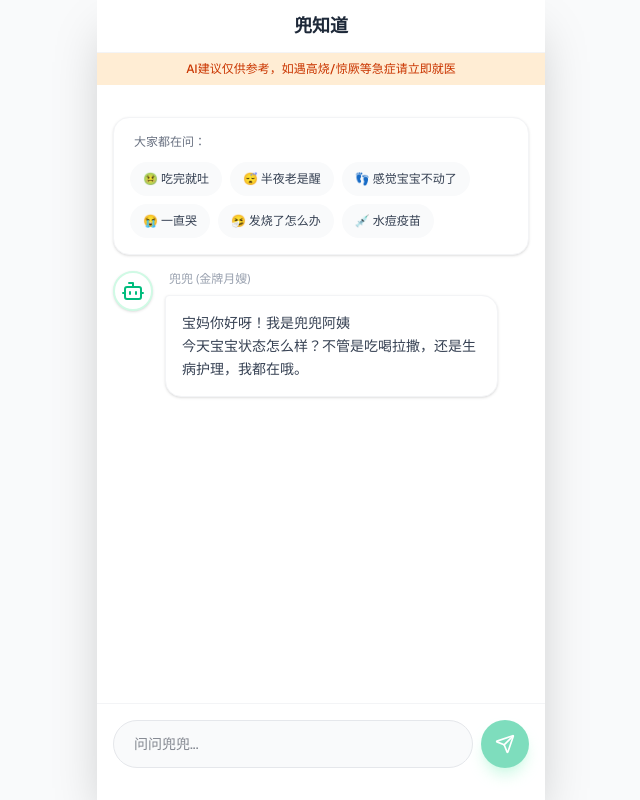
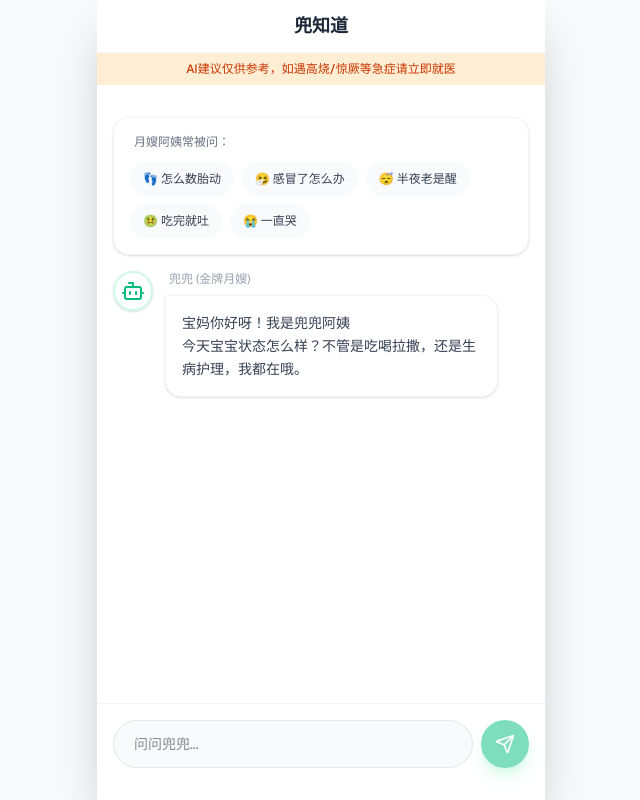
Before and after one commit to siegzhong-maker/babycase_web, a Next.js app: page / in a window 1280 px wide. Shown: the whole page, without its empty margins (319-959 px from the left). Built offline with nearby package versions, Linux system fonts and the light colour scheme.

Commit message:
refactor: reduce recommendations, mutual exclusivity, 月嫂阿姨常被问

```diff
--- a/src/app/page.js
+++ b/src/app/page.js
@@ -6,8 +6,6 @@ import SopWizard from '@/components/SopWizard';
 import WorryWall from '@/components/WorryWall';
 import ClarifyCard from '@/components/ClarifyCard';
 import { KNOWLEDGE_BASE } from '@/data/knowledge_base';
-
-const DEFAULT_SUGGESTIONS = ["发烧多少度要去医院？", "可以继续喂奶吗？", "什么时候需要就医？"];
 
 // Helper for JSON parsing
 function safeParseJSON(str) {
@@ -50,12 +48,11 @@ export default function Home() {
   useEffect(() => {
     // 覆盖默认Tags，展示测试场景
     const testScenarios = [
+      { id: "case_fetal_movement", display_tag: "👣 怎么数胎动", query: "怎么数胎动" },
+      { id: "case_cold_ambiguous", display_tag: "🤧 感冒了怎么办", query: "感冒了怎么办" },
+      { id: "case_wake_ambiguous", display_tag: "😴 半夜老是醒", query: "半夜老是醒" },
       { id: "case_vomit_ambiguous", display_tag: "🤢 吃完就吐", query: "吃完就吐" },
-      { id: "case_wake_ambiguous", display_tag: "😴 半夜老是醒", query: "半夜老是醒" },
-      { id: "case_fetal_movement", display_tag: "👣 感觉宝宝不动了", query: "感觉宝宝不动了" },
-      { id: "case_colic", display_tag: "😭 一直哭", query: "一直哭" },
-      { id: "case_cold_ambiguous", display_tag: "🤧 发烧了怎么办", query: "发烧了怎么办" },
-      { id: "case_chickenpox", display_tag: "💉 水痘疫苗", query: "水痘疫苗" }
+      { id: "case_colic", display_tag: "😭 一直哭", query: "一直哭" }
     ];
     setWorryTags(testScenarios);
   }, []);
@@ -212,13 +209,10 @@ WARNING: ${matchedCase.warning}
 
       setMessages(prev => [...prev, aiMsg]);
 
-      if (aiData.suggestions && Array.isArray(aiData.suggestions) && aiData.suggestions.length > 0) {
-        setSuggestions(aiData.suggestions);
-      } else if (matchedCase?.fallback_suggestions?.length > 0) {
-        setSuggestions(matchedCase.fallback_suggestions);
-      } else {
-        setSuggestions(DEFAULT_SUGGESTIONS);
-      }
+      const raw = aiData.suggestions && Array.isArray(aiData.suggestions) && aiData.suggestions.length > 0
+        ? aiData.suggestions
+        : (matchedCase?.fallback_suggestions?.length > 0 ? matchedCase.fallback_suggestions : []);
+      setSuggestions(raw.slice(0, 2));
 
     } catch (error) {
       console.error(error);
@@ -351,8 +345,8 @@ WARNING: ${matchedCase.warning}
           </div>
         )}
 
-        {/* 提问前推荐：大家都在问（对话中常驻） */}
-        {messages.length > 1 && (
+        {/* 提问前推荐：月嫂阿姨常被问（与猜你想问互斥，suggestions 为空时展示） */}
+        {messages.length > 1 && suggestions.length === 0 && !isLoading && (
           <WorryWall tags={worryTags} onTagClick={handleTagClick} compact />
         )}
 
--- a/src/components/WorryWall.js
+++ b/src/components/WorryWall.js
@@ -7,7 +7,7 @@ export default function WorryWall({ tags, onTagClick, compact }) {
     return (
       <div className="px-4 pb-2">
         <div className="flex items-center gap-1 text-xs font-medium text-gray-500 mb-2 px-1">
-          <span>大家都在问</span>
+          <span>月嫂阿姨常被问</span>
         </div>
         <div className="flex gap-2 overflow-x-auto pb-2 scrollbar-hide">
           {tags.map((tag) => (
@@ -26,7 +26,7 @@ export default function WorryWall({ tags, onTagClick, compact }) {
 
   return (
     <div className="bg-white rounded-2xl p-4 shadow-sm border border-gray-100 my-4">
-      <h3 className="text-xs font-medium text-gray-500 mb-3 ml-1">大家都在问：</h3>
+      <h3 className="text-xs font-medium text-gray-500 mb-3 ml-1">月嫂阿姨常被问：</h3>
       <div className="flex flex-wrap gap-2">
         {tags.map((tag) => (
           <button
--- a/src/data/knowledge_base.js
+++ b/src/data/knowledge_base.js
@@ -103,7 +103,7 @@ export const KNOWLEDGE_BASE = [
     display_tag: "",
     solution: "宝宝感冒护理SOP：\n1. 【观察】精神好、能吃能玩，通常不需要去医院，在家护理即可。\n2. 【清理鼻腔】用海盐水喷雾清理鼻涕，缓解鼻塞。\n3. 【加湿】保持室内湿度50-60%。\n4. 【多喝水/奶】稀释痰液，帮助排毒。",
     warning: "如果体温超过38.5度（3个月以下超过38度），或出现呼吸急促、精神差，请立即就医。",
-    fallback_suggestions: ["发烧会烧坏脑子吗？", "什么时候要去医院？", "物理降温怎么做？"]
+    fallback_suggestions: ["发烧会烧坏脑子吗？", "什么时候要去医院？"]
   },
   {
     id: "case_cold_mom",
@@ -112,7 +112,7 @@ export const KNOWLEDGE_BASE = [
     display_tag: "",
     solution: "宝妈感冒（特别是哺乳期）：\n1. 【戴口罩】接触宝宝时务必戴口罩，洗手。\n2. 【继续哺乳】普通感冒可以继续喂奶，抗体还能传给宝宝。\n3. 【用药】如果发烧难受，可以用对乙酰氨基酚（泰诺），这是哺乳期安全的。\n4. 【休息】多喝水，多睡觉。",
     warning: "如果高烧不退或症状加重，请就医并告知医生自己在哺乳期。",
-    fallback_suggestions: ["哺乳期发烧能吃药吗？", "发烧多少度要去医院？", "可以继续喂奶吗？"]
+    fallback_suggestions: ["哺乳期发烧能吃药吗？", "发烧多少度要去医院？"]
   },
 
   // --- 睡眠相关 (Sleep) ---
```
